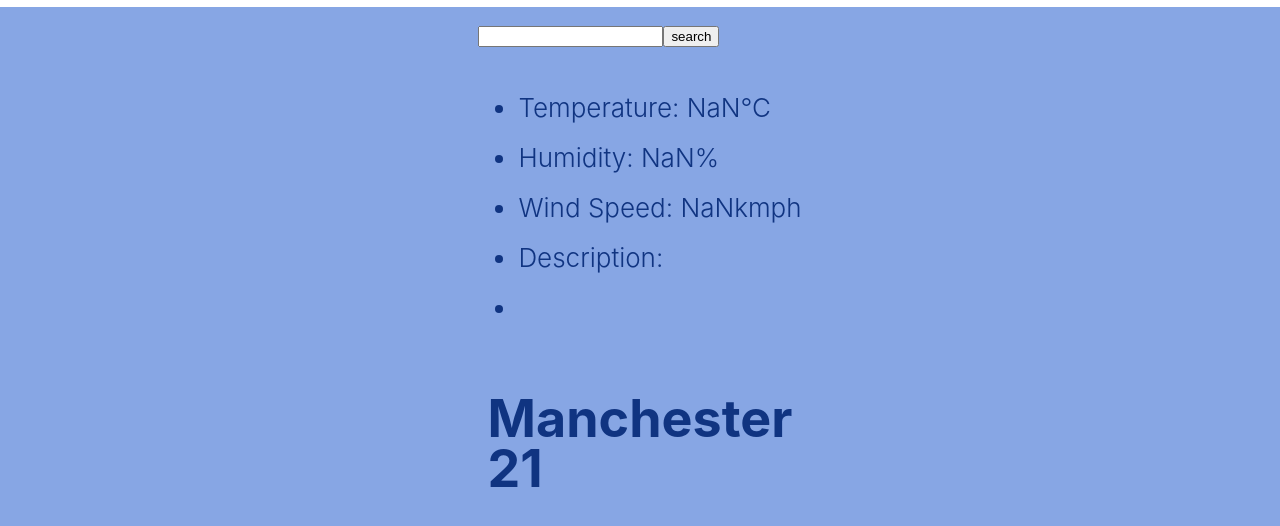
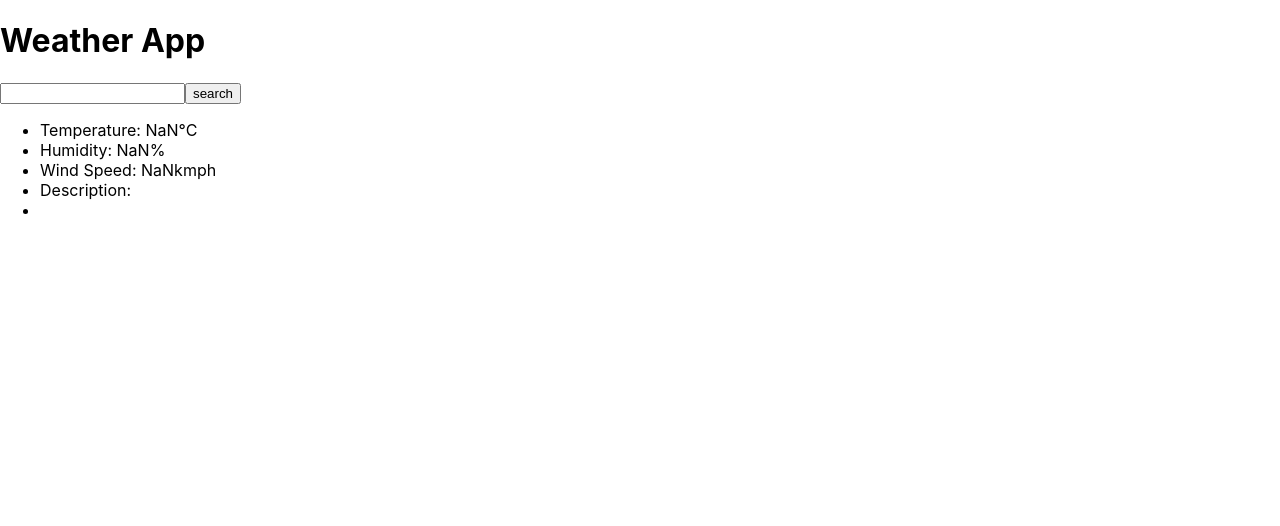
Before and after one commit to Ewarbs/react-weather, a React (Create React App) app: page / in a window 1280 px wide. Shown: the top 526 px of the page. Built offline with nearby package versions, Linux system fonts and the light colour scheme.

Commit message:
installation of API

```diff
--- a/src/App.js
+++ b/src/App.js
@@ -1,24 +1,11 @@
-import './App.css';
-import Weather from "./Weather";
+import React from "react";
 import Search from "./Search";
 
-function App() {
+export default function App() {
   return (
     <div className="App">
-      <div className="Container">
-      <header className="App-header">
-
-       <Search />
-        <h1>
-       Manchester
-    <br></br>
-    21
-        </h1>
-        <Weather />
-      </header>
-    </div>
+      <h1>Weather App</h1>
+      <Search />
     </div>
   );
 }
-
-export default App;
--- a/src/Search.js
+++ b/src/Search.js
@@ -1,5 +1,6 @@
 import React, { useState } from "react";
 import axios from "axios";
+
 export default function SearchEngine() {
   let [city, setCity] = useState("");
   let [temperature, setTemperature] = useState({});
--- a/src/Weather.js
+++ b/src/Weather.js
@@ -1,6 +1,40 @@
 import React, { useState } from "react";
 import axios from "axios";
 
-export default function Weather(props) {
-  return <div></div>;
+export default class PersonList extends React.Component {
+  state = {
+    name: '',
+  }
+
+  handleChange = event => {
+    this.setState({ name: event.target.value });
+  }
+
+  handleSubmit = event => {
+    event.preventDefault();
+
+    const user = {
+      name: this.state.name
+    };
+
+    axios.post(`https://jsonplaceholder.typicode.com/users`, { user })
+      .then(res => {
+        console.log(res);
+        console.log(res.data);
+      })
+  }
+
+  render() {
+    return (
+      <div>
+        <form onSubmit={this.handleSubmit}>
+          <label>
+            Person Name:
+            <input type="text" name="name" onChange={this.handleChange} />
+          </label>
+          <button type="submit">Add</button>
+        </form>
+      </div>
+    )
+  }
 }
```
